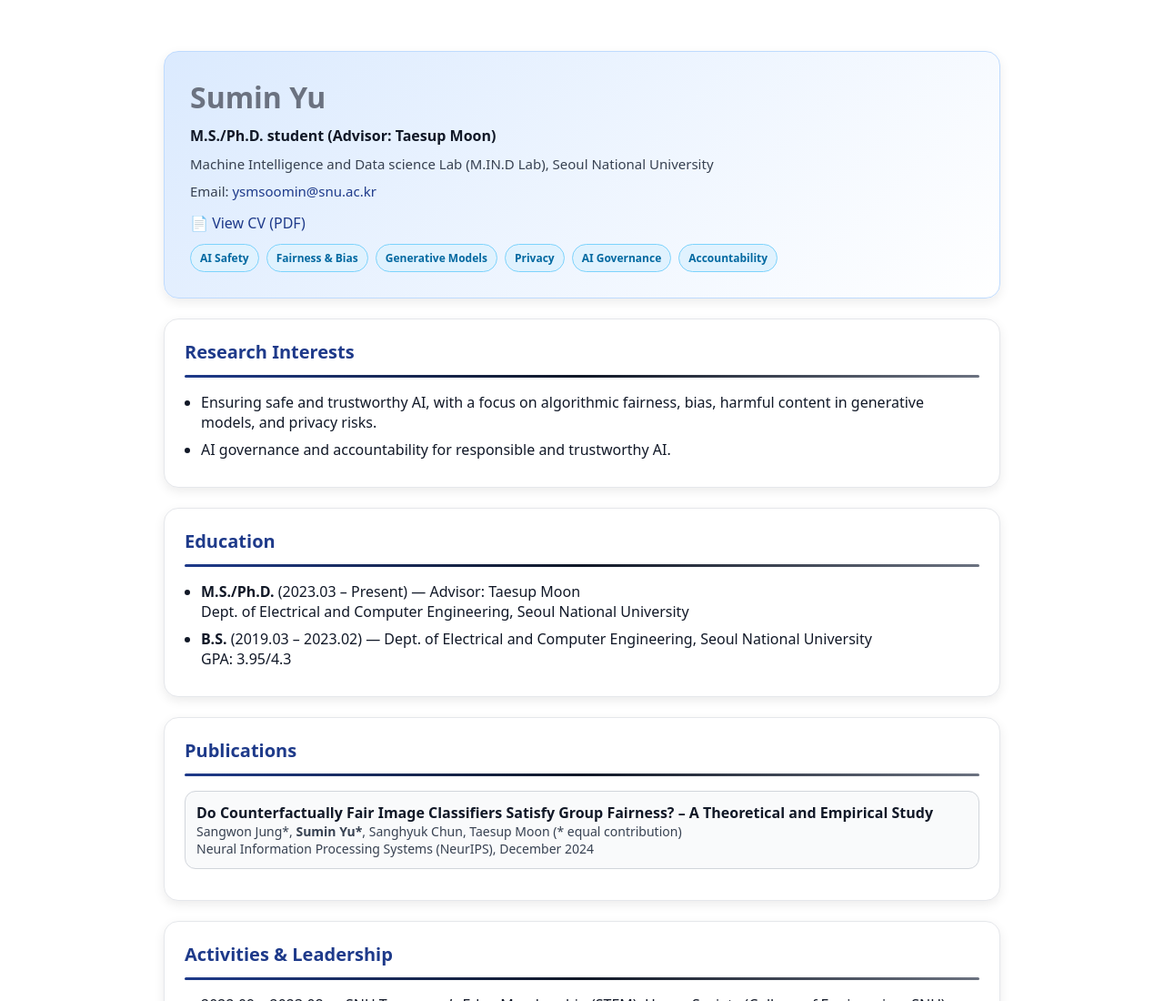
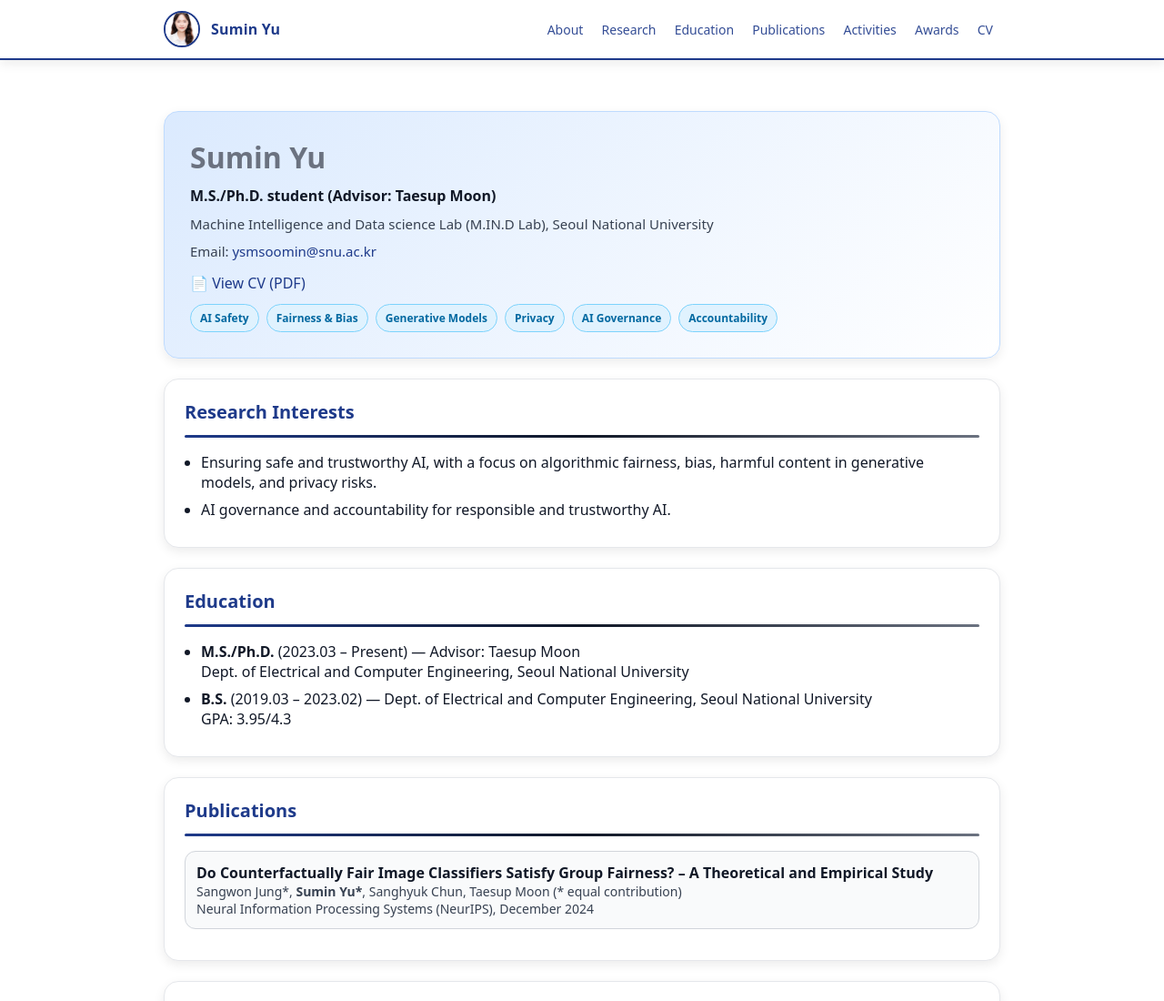
Before and after one commit to sumin-yu/sumin-yu.github.io, a plain HTML site: page index.html in a window 1280 px wide. Shown: the top 1100 px of the page at 91% size. Drawn offline with Linux system fonts and the light colour scheme.

Commit message:
Update index.html

```diff
--- a/index.html
+++ b/index.html
@@ -39,7 +39,7 @@
     }
     .nav{display:flex; align-items:center; gap:18px; justify-content:space-between; padding:12px 20px; max-width:960px; margin:0 auto}
     .brand{display:flex; align-items:center; gap:12px}
-    .avatar{width:40px; height:40px; border-radius:50%; background:#e0f2fe; border:2px solid var(--accent)}
+    .avatar{width:40px; height:40px; border-radius:50%; object-fit:cover; border:2px solid var(--accent)}
     .name{font-weight:700; letter-spacing:.2px; color:var(--accent)}
     .links a{margin:0 8px; font-size:14px; opacity:.9}
     .hero{margin-top:28px; background:linear-gradient(135deg, #dbeafe, #ffffff); border:1px solid #bfdbfe; padding:28px; border-radius:16px; box-shadow:var(--shadow)}
@@ -60,6 +60,26 @@
   </style>
 </head>
 <body>
+
+  <!-- ✅ 네비게이션 + 사진 -->
+  <header>
+    <nav class="nav">
+      <div class="brand">
+        <img src="sumin.jpeg" alt="Sumin Yu" class="avatar" />
+        <div class="name">Sumin Yu</div>
+      </div>
+      <div class="links">
+        <a href="#about">About</a>
+        <a href="#interests">Research</a>
+        <a href="#education">Education</a>
+        <a href="#publications">Publications</a>
+        <a href="#activities">Activities</a>
+        <a href="#awards">Awards</a>
+        <a href="cv_suminyu.pdf" target="_blank">CV</a>
+      </div>
+    </nav>
+  </header>
+
   <main class="wrap">
     <section id="about" class="hero">
       <h1>Sumin Yu</h1>
```
